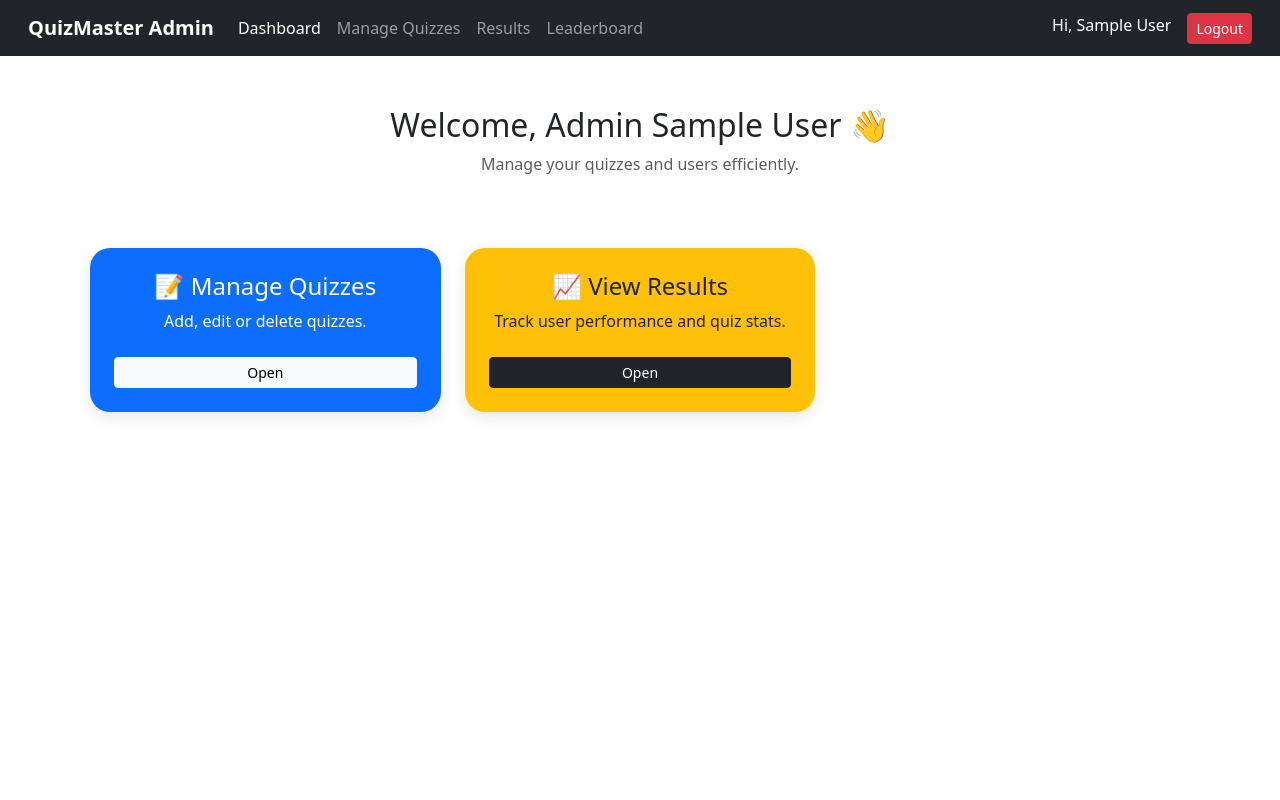
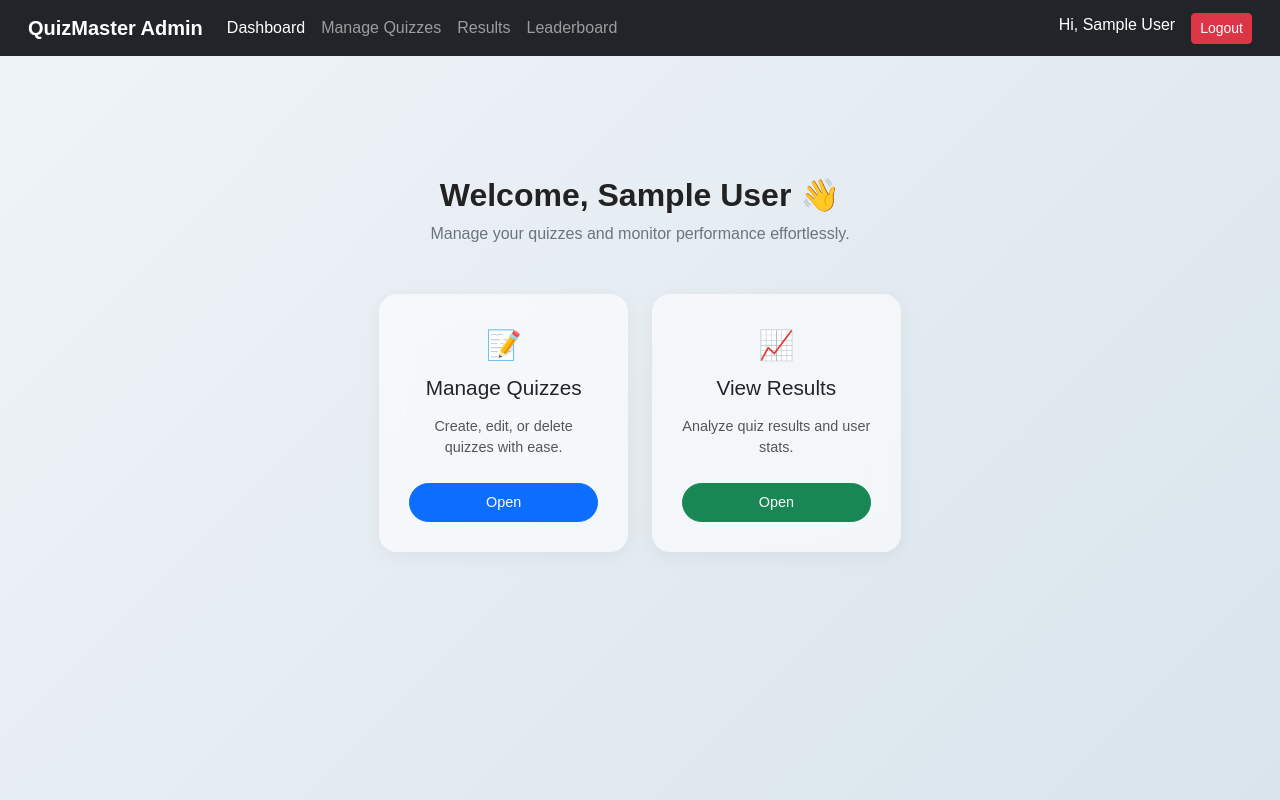
Before and after one commit to Ashu-sCode/miniProject, a PHP site: page /admin/dashboard.php in a window 1280 px wide. Run offline with PHP 8.4, Linux system fonts and the light colour scheme; the visitor is signed in with stand-in values (Sample User, id 1).

Commit message:
Admin Dashboard Ui Improvement

```diff
--- a/SmartQuiz/admin/dashboard.php
+++ b/SmartQuiz/admin/dashboard.php
@@ -7,7 +7,6 @@ if ($_SESSION['user_role'] !== 'admin') {
     exit();
 }
 ?>
-
 <!DOCTYPE html>
 <html lang="en">
 <head>
@@ -15,35 +14,111 @@ if ($_SESSION['user_role'] !== 'admin') {
   <title>Admin Dashboard | Quiz System</title>
   <link href="https://cdn.jsdelivr.net/npm/bootstrap@5.3.3/dist/css/bootstrap.min.css" rel="stylesheet">
   <style>
-        .dashboard { max-width: 1100px; margin: 50px auto; text-align: center; }
-        .card { border: none; border-radius: 20px; box-shadow: 0 5px 15px rgba(0,0,0,0.1); transition: transform .2s; }
-        .card:hover { transform: translateY(-5px); }
+    body {
+      background: linear-gradient(135deg, #f0f4f8, #d9e4ec);
+      font-family: 'Poppins', sans-serif;
+      color: #333;
+      min-height: 100vh;
+      display: flex;
+      flex-direction: column;
+    }
+
+    .dashboard {
+      max-width: 1000px;
+      margin: 80px auto;
+      padding: 40px;
+      text-align: center;
+    }
+
+    .dashboard h2 {
+      font-weight: 600;
+      color: #222;
+    }
+
+    .dashboard p {
+      color: #6c757d;
+      margin-top: 5px;
+    }
+
+    .card {
+      border: none;
+      border-radius: 18px;
+      backdrop-filter: blur(15px);
+      background: rgba(255, 255, 255, 0.6);
+      box-shadow: 0 4px 20px rgba(0,0,0,0.05);
+      transition: all 0.3s ease;
+      padding: 30px;
+    }
+
+    .card:hover {
+      transform: translateY(-8px);
+      box-shadow: 0 6px 25px rgba(0,0,0,0.1);
+    }
+
+    .card h4 {
+      font-size: 1.3rem;
+      font-weight: 500;
+      margin-bottom: 10px;
+    }
+
+    .card p {
+      font-size: 0.9rem;
+      color: #555;
+    }
+
+    .btn-modern {
+      border-radius: 25px;
+      padding: 8px 20px;
+      font-size: 0.9rem;
+      font-weight: 500;
+      transition: all 0.2s ease;
+    }
+
+    .btn-modern:hover {
+      transform: scale(1.05);
+    }
+
+    .emoji {
+      font-size: 1.8rem;
+    }
+
+    /* Responsive tweaks */
+    @media (max-width: 768px) {
+      .dashboard {
+        padding: 20px;
+        margin-top: 60px;
+      }
+    }
   </style>
 </head>
 <body>
   <?php include '../includes/navbar.php'; ?>
 
   <div class="dashboard">
-        <h2 class="mt-4">Welcome, Admin <?php echo htmlspecialchars($_SESSION['user_name']); ?> 👋</h2>
-        <p class="text-muted">Manage your quizzes and users efficiently.</p>
+    <h2>Welcome, <?php echo htmlspecialchars($_SESSION['user_name']); ?> 👋</h2>
+    <p class="mb-5">Manage your quizzes and monitor performance effortlessly.</p>
 
-        <div class="row mt-5 g-4">
-            <div class="col-md-4">
-                <div class="card bg-primary text-white p-4">
-                    <h4>📝 Manage Quizzes</h4>
-                    <p>Add, edit or delete quizzes.</p>
-                    <a href="quizzes/manage.php" class="btn btn-light btn-sm mt-2">Open</a>
+    <div class="row g-4 justify-content-center">
+      <div class="col-md-5 col-sm-10">
+        <div class="card">
+          <div class="emoji mb-2">📝</div>
+          <h4>Manage Quizzes</h4>
+          <p>Create, edit, or delete quizzes with ease.</p>
+          <a href="quizzes/manage.php" class="btn btn-primary btn-modern mt-2">Open</a>
         </div>
       </div>
 
-            <div class="col-md-4">
-                <div class="card bg-warning text-dark p-4">
-                    <h4>📈 View Results</h4>
-                    <p>Track user performance and quiz stats.</p>
-                    <a href="admin_results.php" class="btn btn-dark btn-sm mt-2">Open</a>
+      <div class="col-md-5 col-sm-10">
+        <div class="card">
+          <div class="emoji mb-2">📈</div>
+          <h4>View Results</h4>
+          <p>Analyze quiz results and user stats.</p>
+          <a href="admin_results.php" class="btn btn-success btn-modern mt-2">Open</a>
         </div>
       </div>
     </div>
   </div>
+
+  <script src="https://cdn.jsdelivr.net/npm/bootstrap@5.3.3/dist/js/bootstrap.bundle.min.js"></script>
 </body>
 </html>
```
Lines whose indentation alone changed are shown as unchanged.
